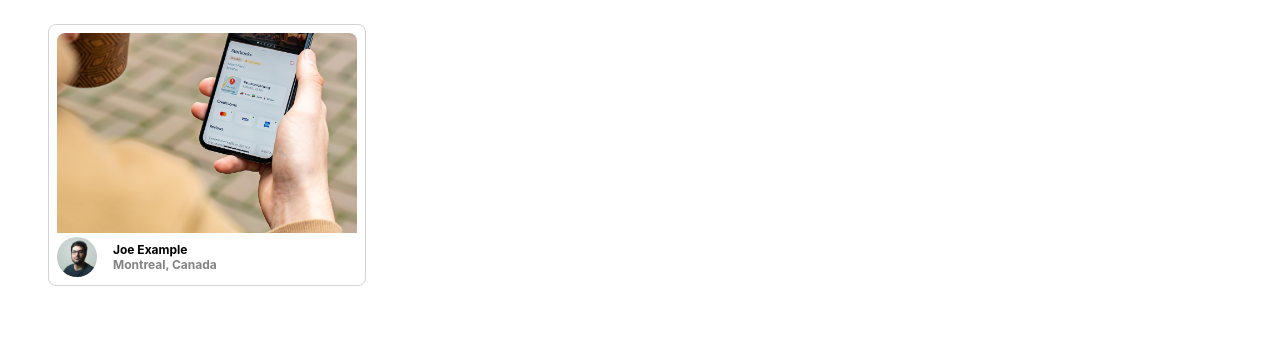
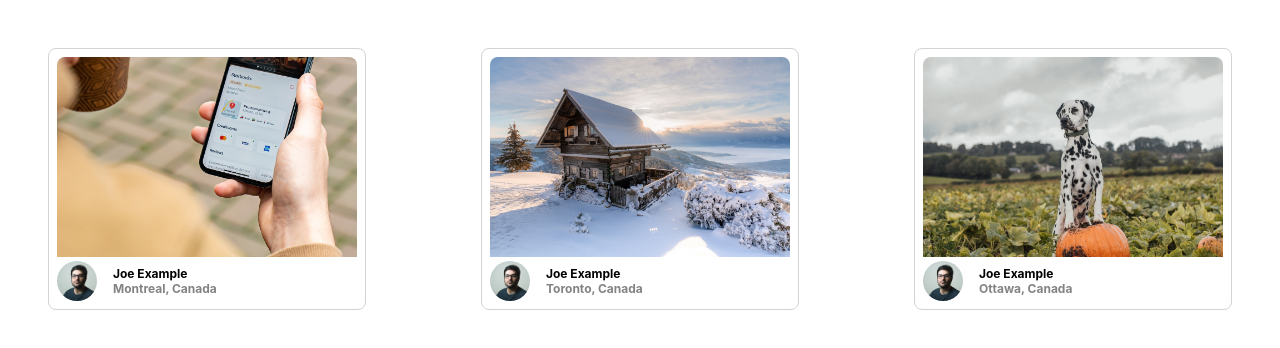
Before and after one commit to MOGARRR/PhotoLabs, a React (Vite) app in the folder frontend/: page / in a window 1280 px wide. Shown: the top 348 px of the page. Built offline with nearby package versions, Linux system fonts and the light colour scheme; the HTML template or start-up script is replaced by a standard one.

Commit message:
feat/refactor: Create PhotoList functionality using PhotoList and use PhotoList component in App.jsx

```diff
--- a/frontend/src/App.jsx
+++ b/frontend/src/App.jsx
@@ -1,22 +1,23 @@
-import PhotoListItem from './components/PhotoListItem';
+// import PhotoListItem from './components/PhotoListItem';
+import PhotoList from './components/PhotoList';
 import './App.scss';
 
-const sampleDataForPhotoListItem = {
-  id: 1,
-  location: {
-    city: "Montreal",
-    country: "Canada",
-  },
-  urls: {
-    full: "/Image-1-Full.jpeg",
-    regular: "/Image-1-Regular.jpeg",
-  },
-  user: {
-    username: "exampleuser",
-    name: "Joe Example",
-    profile: "/profile-1.jpg",
-  },
-};
+// const sampleDataForPhotoListItem = {
+//   id: 1,
+//   location: {
+//     city: "Montreal",
+//     country: "Canada",
+//   },
+//   urls: {
+//     full: "/Image-1-Full.jpeg",
+//     regular: "/Image-1-Regular.jpeg",
+//   },
+//   user: {
+//     username: "exampleuser",
+//     name: "Joe Example",
+//     profile: "/profile-1.jpg",
+//   },
+// };
 
 // Note: Rendering a single component to build components in isolation
 const App = () => {
@@ -24,7 +25,7 @@ const App = () => {
 
   return (
     <div className="App">
-      <PhotoListItem sampleDataForPhotoListItem={sampleDataForPhotoListItem}/>
+     <PhotoList/>
     </div>
   );
 };
--- a/frontend/src/components/PhotoList.jsx
+++ b/frontend/src/components/PhotoList.jsx
@@ -1,4 +1,6 @@
 import "../styles/PhotoList.scss";
+import PhotoListItem from "./PhotoListItem";
+
 
 const sampleDataForPhotoList = [
   {
@@ -52,9 +54,19 @@ const sampleDataForPhotoList = [
 ];
 
 const PhotoList = () => {
+
+  const photos = sampleDataForPhotoList.map((photo) => (
+    <PhotoListItem
+    key={photo.id}
+    location={photo.location}
+    urls={photo.urls}
+    user={photo.user}
+    />
+  ))
+
   return (
     <ul className="photo-list">
-      {/* Insert React */}
+      {photos}
     </ul>
   );
 };
--- a/frontend/src/components/PhotoListItem.jsx
+++ b/frontend/src/components/PhotoListItem.jsx
@@ -3,12 +3,12 @@ import "../styles/PhotoListItem.scss";
 
 
 const PhotoListItem = (props) => {
-  const {id, location, urls, user} = props.sampleDataForPhotoListItem;
+  const {location, urls, user} = props;
   return (
     <div className="photo-list__item">
       <img className="photo-list__image" src={urls.regular} alt="Regular image" />
       <div className="photo-list__user-details">
-        <img className='photo-list__user-profile' src={user.profile} alt="Profile Image" />
+        <img className='photo-list__user-profile' src={user.profile} alt={user.name + "'s profile image"} />
         <div className="photo-list__user-info">
           {user.name}
           <div className="photo-list__user-location">{location.city}, {location.country}</div>
```
